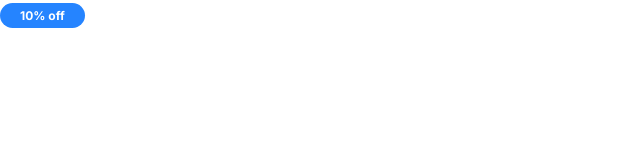
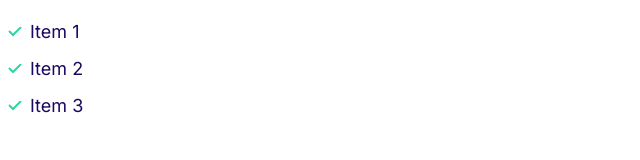
Before and after one commit to JM-Flores/code-with-mosh-moshify, a plain HTML site: page index.html in a window 1280 px wide. Shown: the whole page, without its empty margins (0-640 px from the left). Drawn offline with Linux system fonts and the light colour scheme.

Commit message:
Created list component.

```diff
--- a/css/styles.css
+++ b/css/styles.css
@@ -118,3 +118,31 @@ a {
         font-size: 1.2rem;
     }
 }
+
+/* List */
+.list {
+    list-style: none;
+    padding-left: 0;
+    color: var(--color-headings);
+}
+
+.list--inline .list__item {
+    display: inline-block;
+    margin-right: 2rem;
+}
+
+.list--tick {
+    list-style-image: url(../images/tick.svg);
+    padding-left: 3rem;
+}
+
+.list--tick .list__item{
+    padding-left: 0.5rem;
+    margin-bottom: 1rem;
+}
+
+@media screen and (min-width: 1024px) {
+    .list--tick .list__item {
+        padding-left: 0;
+    }
+}
--- a/index.html
+++ b/index.html
@@ -14,6 +14,10 @@
     <link rel="stylesheet" href="css/styles.css" />
   </head>
   <body>
-    <span class="badge badge--primary badge--small">10% off</span>
+    <ul class="list list--tick">
+      <li class="list__item">Item 1</li>
+      <li class="list__item">Item 2</li>
+      <li class="list__item">Item 3</li>
+    </ul>
   </body>
 </html>
```
Also changed, not shown: components/lists.html (added, +5 -0 lines), images/tick.svg (added).
